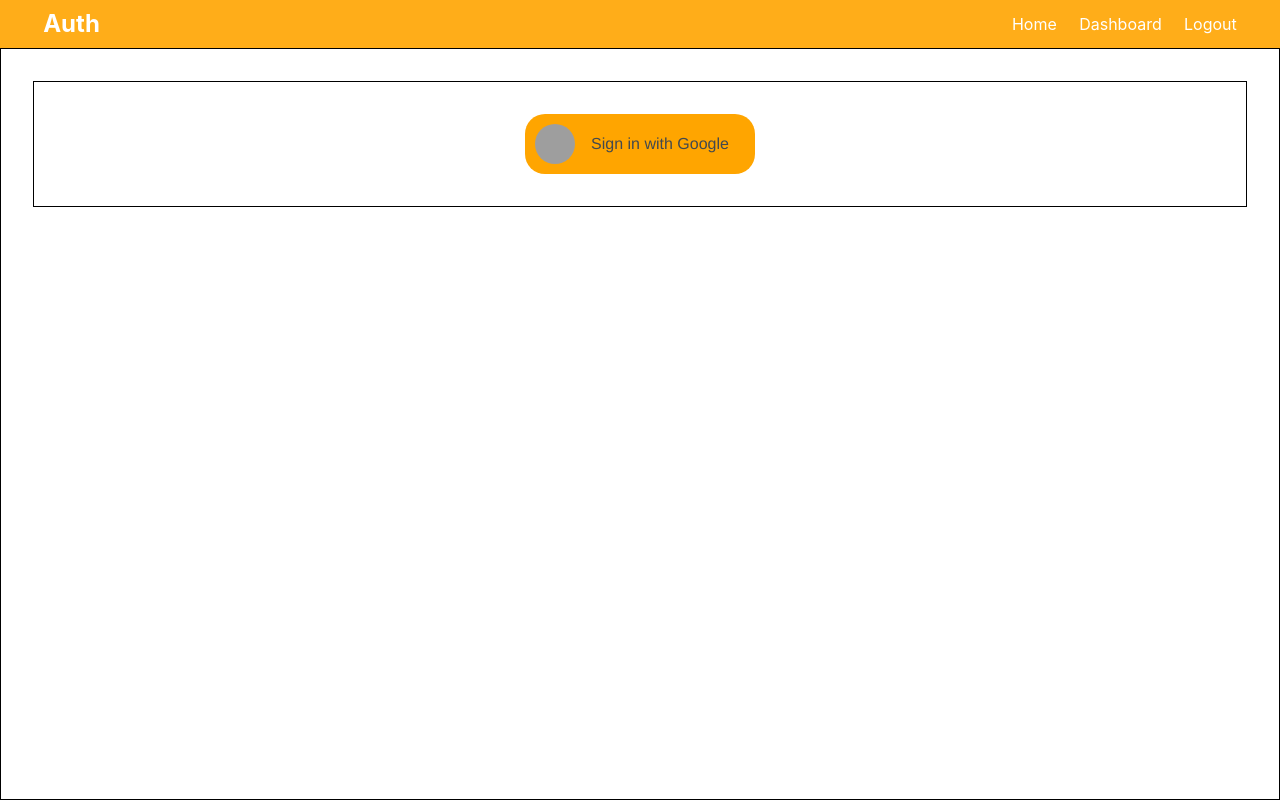
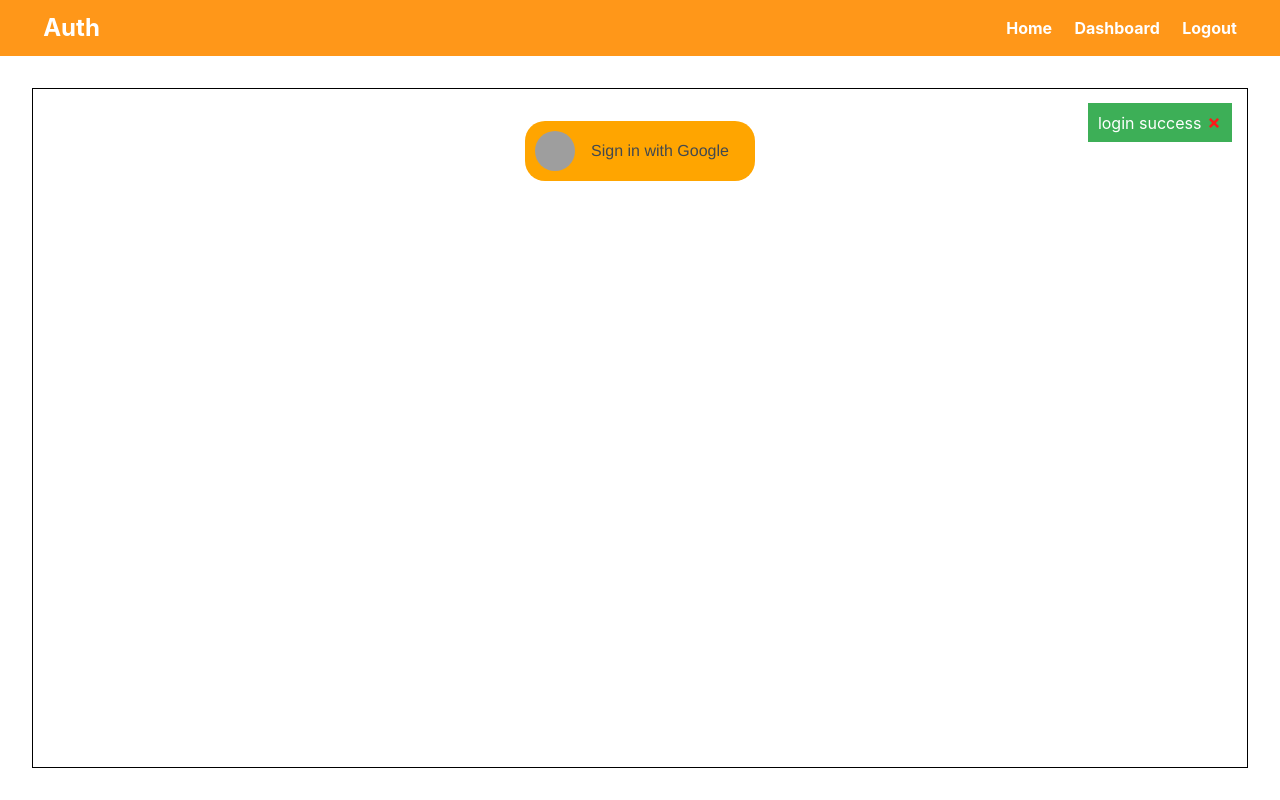
Before and after one commit to prajwalahetti/google-oauth-20, a React (Create React App) app in the folder client/: page /login in a window 1280 px wide. Both pictures are taken after a click on the button "Sign in with Google". Built offline with nearby package versions, Linux system fonts and the light colour scheme; no server answers; grey boxes are pictures that could not be loaded.

Commit message:
alert and other updates

```diff
--- a/client/src/App.css
+++ b/client/src/App.css
@@ -21,9 +21,6 @@
   }
 
   /* Navbar */
-
-
-
 
   /* Profiles Page */
   .profile {
@@ -70,13 +67,22 @@
     padding: 0.3rem 0.4rem;
   }
 }
+.hide-sm {
+  font-weight: bold;
+}
+.alert {
+  padding: 0.6rem;
 
-.alert {
-  padding: 0.8rem;
-  margin: 1rem 0;
+  margin-top: 7px;
   opacity: 0.9;
   background: var(--light-color);
   color: #333;
+}
+.alert-wrapper {
+  position: fixed;
+  top: 12vh;
+  right: 3rem;
+  display: inline-block;
 }
 .alert-primary {
   background: var(--primary-color);
@@ -103,35 +109,33 @@
   color: #333;
   border: #ccc solid 1px;
 }
-.alert-wrapper {
-  position: fixed;
-  top: 4rem;
-  right: 2rem;
-  display: inline-block;
-}
+
 .container {
-
   margin: 2rem;
   padding: 2rem;
   text-align: center;
-  border:1px solid black;
-
+  border: 1px solid black;
+  min-height: 85vh;
+}
+.logincontainer {
+  margin: 2rem;
+  padding: 2rem;
+  border: 1px solid black;
 }
 .maincontainer {
-  margin: auto;
+  margin-top: 7vh;
   overflow: hidden;
-  margin-top: 6vh;
-  border:1px solid black;
 
-  height: 94vh;
+  border: 0px solid black;
 
+  height: 93vh;
 }
 .navbar {
   display: block;
   text-align: center;
-  height: 6vh;
-  background-color: 		#FFA500;
-  color:#333
+  height: 7vh;
+  background-color: #ff8c00;
+  color: #333;
 }
 .navbar ul {
   text-align: center;
@@ -142,22 +146,19 @@
   display: none;
 }
 
-
 .button {
   font-family: Akzidenz Grotesk BQ Light, Helvetica;
   color: #42494f;
   font-size: 16px;
   outline: none;
   border: initial;
-  background-color: 	#FFA500;
+  background-color: #ffa500;
   padding: 10px;
 
-border-radius: 20px;
-
-
+  border-radius: 20px;
 }
-.button:hover{
-  background-color: #4CAF50; /* Green */
+.button:hover {
+  background-color: #4caf50; /* Green */
   color: white;
 }
 
@@ -167,14 +168,14 @@ div.logo {
 
   background-image: url(https://webassets.mongodb.com/_com_assets/cms/google_logo_button-k3uhmqncx5.svg);
   background-size: contain;
-  display:inline-block;
+  display: inline-block;
   vertical-align: middle;
   border-radius: 50%;
 }
 .sign-in-text {
   display: inline-block;
   vertical-align: middle;
-  padding-left:2vh;
+  padding-left: 2vh;
   padding-right: 2vh;
 }
 
--- a/client/src/actions/alert.js
+++ b/client/src/actions/alert.js
@@ -1,7 +1,7 @@
 import { v4 as uuidv4 } from "uuid";
 import { SET_ALERT, REMOVE_ALERT } from "./types";
 export const setAlert =
-  (msg, alertType, timeout = 5000) =>
+  (msg, alertType, timeout = 3000) =>
   (dispatch) => {
     const id = uuidv4();
     dispatch({
@@ -10,3 +10,6 @@ export const setAlert =
     });
     setTimeout(() => dispatch({ type: REMOVE_ALERT, payload: id }), timeout);
   };
+export const removeAlert = (id) => (dispatch) => {
+  dispatch({ type: REMOVE_ALERT, payload: id });
+};
--- a/client/src/actions/auth.js
+++ b/client/src/actions/auth.js
@@ -14,8 +14,7 @@ export const login = () => (dispatch) => {
     dispatch({
       type: LOGIN_SUCCESS,
     });
-
-
+    dispatch(setAlert("login success", "success"));
   } catch (err) {
     const errors = err.response.data.errors;
 
@@ -26,8 +25,7 @@ export const login = () => (dispatch) => {
     dispatch({
       type: LOGIN_FAIL,
     });
-    dispatch(setAlert("login fail", "danger"))
-
+    dispatch(setAlert("login fail", "danger"));
   }
 };
 export const logout = () => (dispatch) => {
@@ -36,6 +34,7 @@ export const logout = () => (dispatch) => {
     dispatch({
       type: LOGOUT,
     });
+    dispatch(setAlert("logout success", "light"));
   } catch (err) {
     const errors = err.response.data.errors;
 
@@ -59,7 +58,6 @@ export const loadUser = () => async (dispatch) => {
       type: LOAD_USER,
       payload: res.data,
     });
-
   } catch (err) {
     const errors = err.response.data.errors;
 
--- a/client/src/components/auth/Login.js
+++ b/client/src/components/auth/Login.js
@@ -8,7 +8,7 @@ const Login = ({ setAlert, login }) => {
   };
 
   return (
-    <div className="container" >
+    <div className="container">
       <button onClick={googleAuth} className="button">
         {" "}
         <div className="logo"></div>
--- a/client/src/components/dashboard/Dashboard.js
+++ b/client/src/components/dashboard/Dashboard.js
@@ -5,7 +5,7 @@ import { connect } from "react-redux";
 const Dashboard = ({ auth: { user } }) => {
   return (
     <div className="container">
-     Welcome
+      Welcome
       <h1>{user.displayName}</h1>
     </div>
   );
--- a/client/src/components/layout/Alert.js
+++ b/client/src/components/layout/Alert.js
@@ -2,19 +2,45 @@ import React from "react";
 import PropTypes from "prop-types";
 import { connect } from "react-redux";
 import "../../App.css";
-const Alert = ({ alerts }) =>
-  alerts !== null &&
-  alerts.length > 0 &&
-  alerts.map((alert) => (
-    <div key={alert.id} className={`alert alert-${alert.alertType}`}>
-      {alert.msg}
+import { removeAlert } from "../../actions/alert";
+import { FaTimes } from "react-icons/fa";
+
+const Alert = ({ alerts, removeAlert }) => {
+  const Delete = (id) => {
+    removeAlert(id);
+  };
+  return (
+    <div className="alert-wrapper">
+      {alerts !== null &&
+        alerts.length > 0 &&
+        alerts.map((alert) => (
+          <div
+            key={alert.id}
+            className={`alert  alert-${alert.alertType}`}
+            style={{ border: "0px solid black" }}
+          >
+            {alert.msg}
+            <FaTimes
+              style={{
+                color: "red",
+                cursor: "pointer",
+                verticalAlign: "middle",
+                marginLeft: "5px",
+                paddingBottom: "2px",
+              }}
+              onClick={() => Delete(alert.id)}
+            />
+          </div>
+        ))}
     </div>
-  ));
+  );
+};
 
 Alert.propTypes = {
   alerts: PropTypes.array.isRequired,
+  removeAlert: PropTypes.func.isRequired,
 };
 const mapStateToProps = (state) => ({
   alerts: state.alert,
 });
-export default connect(mapStateToProps)(Alert);
+export default connect(mapStateToProps, { removeAlert })(Alert);
--- a/client/src/components/layout/Landing.js
+++ b/client/src/components/layout/Landing.js
@@ -1,7 +1,11 @@
 import React from "react";
 
 const Landing = () => {
-  return <div className="container">Landing</div>;
+  return (
+    <div className="container">
+      <h1>Landing</h1>
+    </div>
+  );
 };
 
 export default Landing;
--- a/client/src/components/layout/NavBar.js
+++ b/client/src/components/layout/NavBar.js
@@ -7,8 +7,7 @@ import { logout } from "../../actions/auth";
 const NavBar = ({ auth: { isAuthenticated, loading }, logout }) => {
   const authLinks = (
     <ul>
-
-     <li>
+      <li>
         <Link to="/">
           <i className="fas fa-user"></i>
           {""}
@@ -34,11 +33,11 @@ const NavBar = ({ auth: { isAuthenticated, loading }, logout }) => {
   );
   const guestLinks = (
     <ul>
-
       <li>
-        <Link to="/login">Sign Up/Login</Link>
+        <Link to="/login">
+          <span className="hide-sm">Sign Up/Login</span>
+        </Link>
       </li>
-
     </ul>
   );
 
@@ -49,9 +48,7 @@ const NavBar = ({ auth: { isAuthenticated, loading }, logout }) => {
           <i className="fas fa-code"></i> Auth
         </Link>
       </h1>
-      { (
-        <Fragment>{isAuthenticated ? authLinks : guestLinks}</Fragment>
-      )}
+      {<Fragment>{isAuthenticated ? authLinks : guestLinks}</Fragment>}
     </nav>
   );
 };
--- a/client/src/components/routing/PrivateRoute.js
+++ b/client/src/components/routing/PrivateRoute.js
@@ -5,9 +5,9 @@ import { connect } from "react-redux";
 import Spinner from "../layout/Spinner";
 const PrivateRoute = ({
   component: Component,
-  auth: { isAuthenticated,user },
+  auth: { isAuthenticated, user },
 }) => {
-  if (user ===null ) return <Spinner />;
+  if (user === null) return <Spinner />;
   if (isAuthenticated) return <Component />;
 
   return <Navigate to="/login" />;
--- a/client/src/reducers/auth.js
+++ b/client/src/reducers/auth.js
@@ -5,7 +5,6 @@ import {
   AUTH_ERROR,
   LOAD_USER,
 } from "../actions/types";
-
 
 const initialState = {
   isAuthenticated: null,
@@ -24,7 +23,6 @@ function authReducer(state = initialState, action) {
       };
     //case REGISTER_SUCCESS:
     case LOGIN_SUCCESS:
-
       return {
         ...state,
         ...payload,
@@ -38,7 +36,6 @@ function authReducer(state = initialState, action) {
       return {
         ...state,
 
-
         isAuthenticated: false,
         loading: false,
       };
```
Also changed, not shown: client/src/App.js (+8 -11 lines), 2 other files (tests, documents, lock files or other folders). Lines whose indentation alone changed are shown as unchanged.
